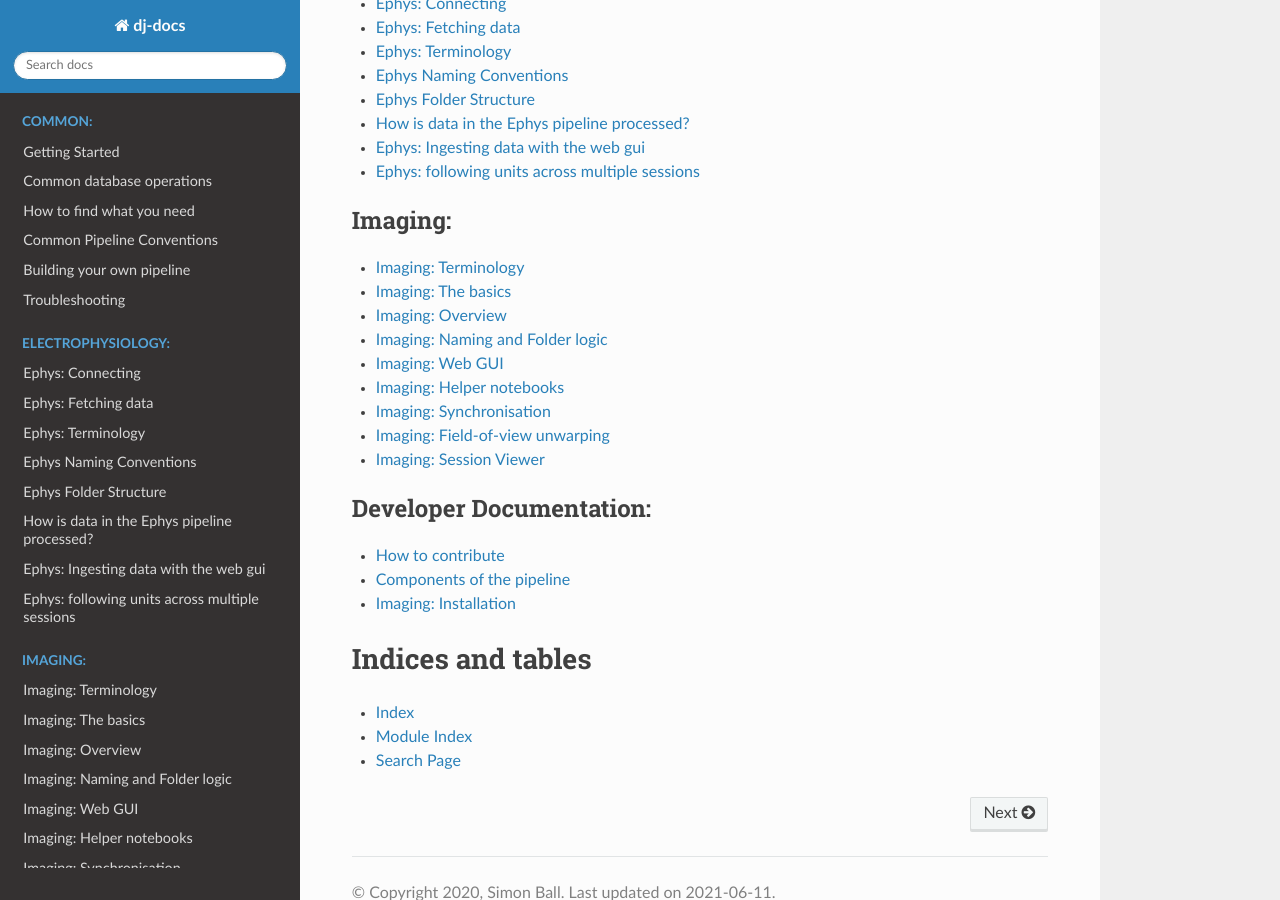
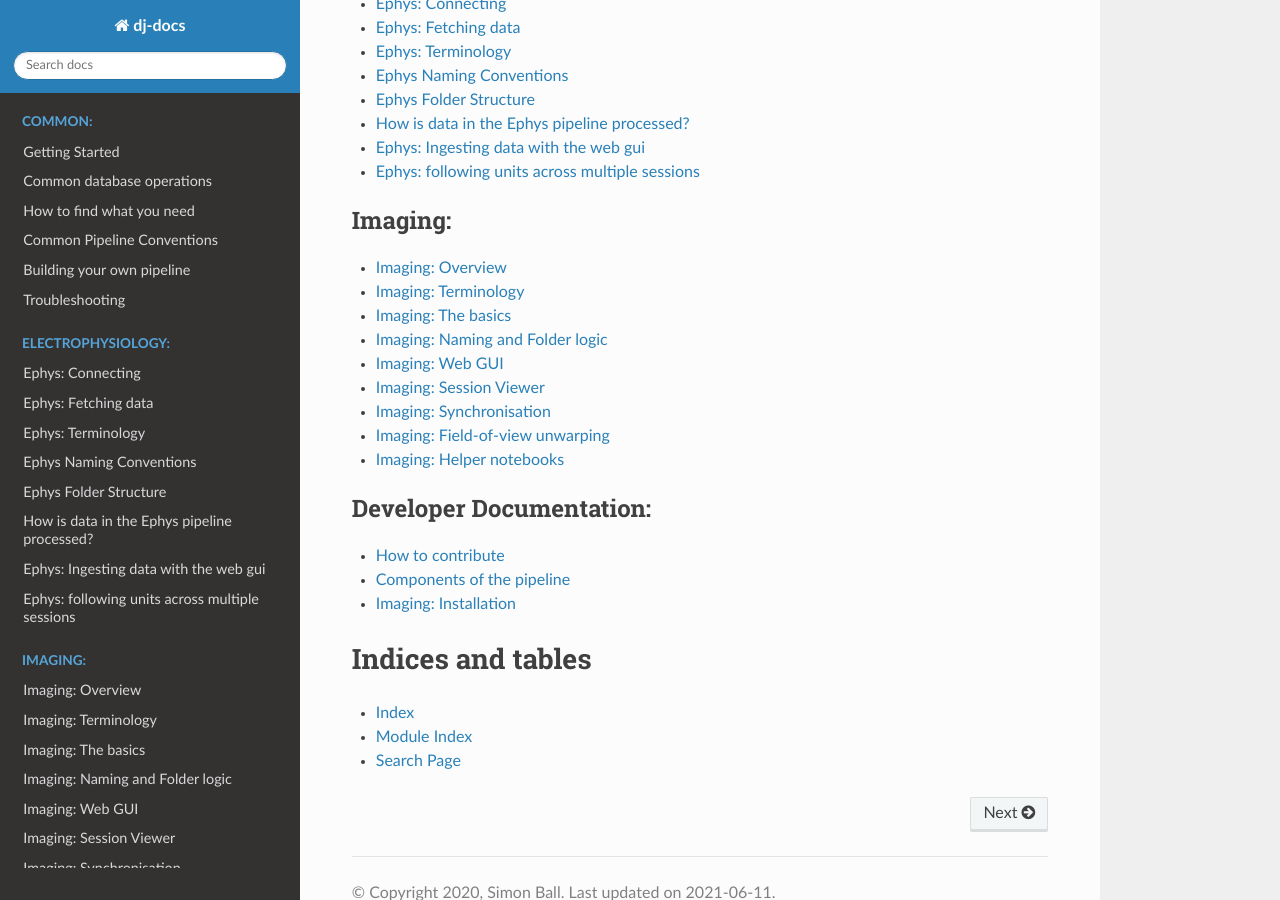
Before and after one commit to kavli-ntnu/dj-docs, a Sphinx documentation site: the page built from docs/index.rst, in a window 1280 px wide and 900 px high, scrolled down 589 px. Built offline with Sphinx 7.4.7 and the Read the Docs theme 2.0.0, drawn with Linux system fonts in a browser that asks for light colours.

Commit message:
Update index.rst
Re-order the imaging docs pages

```diff
--- a/docs/index.rst
+++ b/docs/index.rst
@@ -38,15 +38,15 @@
    :maxdepth: 1
    :caption: Imaging:
 
+   imaging/overview
    imaging/terminology
    imaging/basics
-   imaging/overview
    imaging/folder-logic
    imaging/how-to-add-sessions
-   imaging/helper-notebooks
+   imaging/session-viewer-gui
    imaging/sync
    imaging/fov-unwarping
-   imaging/session-viewer-gui
+   imaging/helper-notebooks
 
 
 .. toctree::
```
